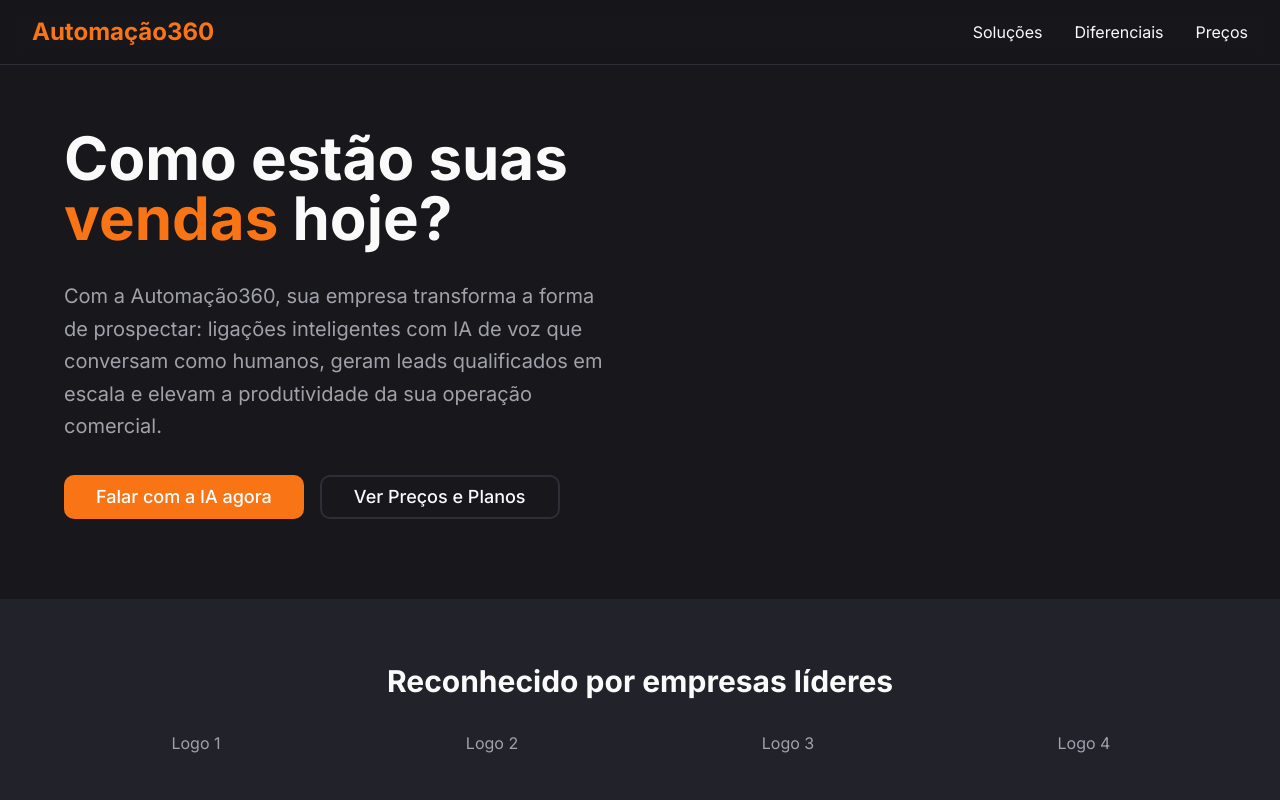
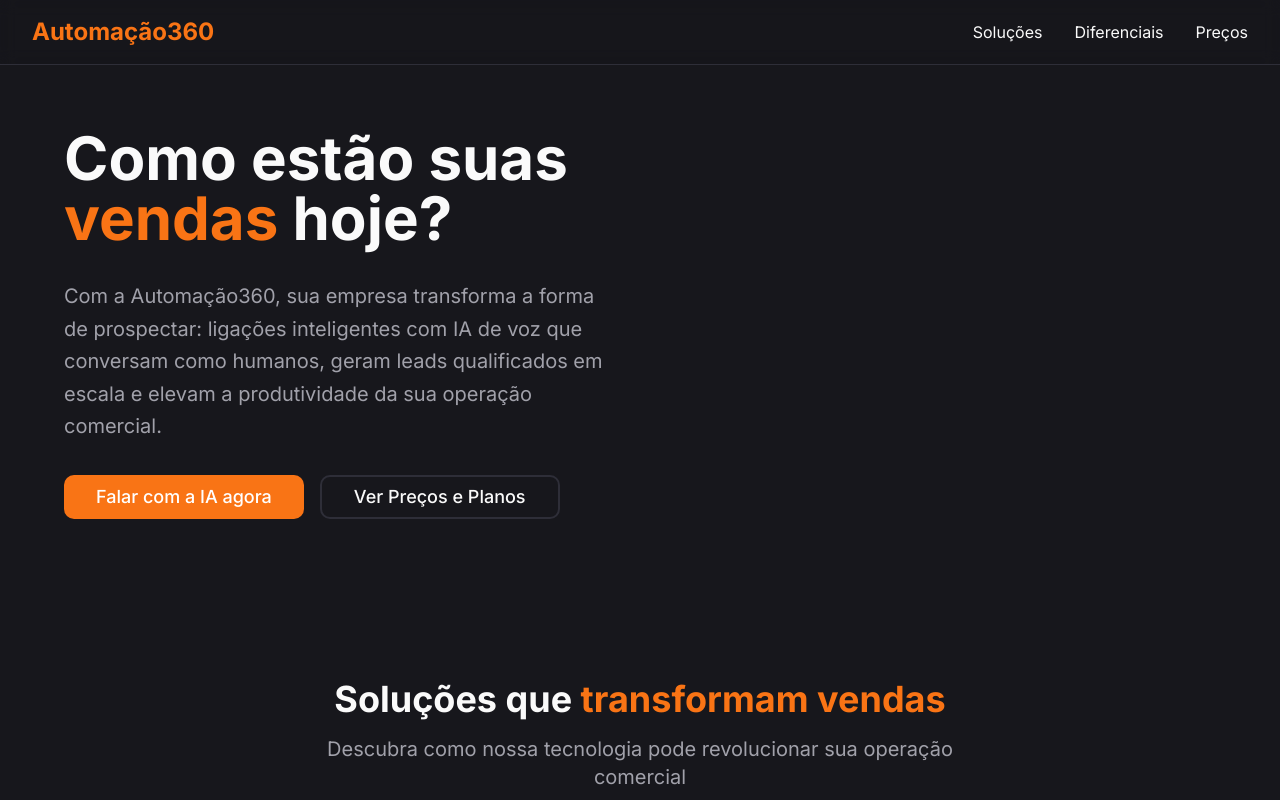
Before and after one commit to automacao360mariafav149/automacao360, a React (Vite) app: page / in a window 1280 px wide. Shown: the top 800 px of the page. Built offline with nearby package versions, Linux system fonts and the light colour scheme; the HTML template or start-up script is replaced by a standard one.

Commit message:
Remove: Remover seÃ§Ã£o Recognition do site
- Remover importaÃ§Ã£o do componente Recognition
- Remover uso do componente na pÃ¡gina Index
- Deletar arquivo Recognition.tsx
- Simplificar layout do site

```diff
--- a/src/components/Recognition.tsx
+++ /dev/null
@@ -1,19 +0,0 @@
-const Recognition = () => {
-  return (
-    <section className="py-16 px-4 sm:px-6 lg:px-8 bg-muted/50">
-      <div className="container mx-auto text-center">
-        <h2 className="text-3xl font-bold mb-8">
-          Reconhecido por empresas líderes
-        </h2>
-        <div className="grid grid-cols-2 md:grid-cols-4 gap-8">
-          <div className="text-muted-foreground">Logo 1</div>
-          <div className="text-muted-foreground">Logo 2</div>
-          <div className="text-muted-foreground">Logo 3</div>
-          <div className="text-muted-foreground">Logo 4</div>
-        </div>
-      </div>
-    </section>
-  );
-};
-
-export default Recognition;
--- a/src/pages/Index.tsx
+++ b/src/pages/Index.tsx
@@ -1,6 +1,5 @@
 import Navbar from "@/components/Navbar";
 import Hero from "@/components/Hero";
-import Recognition from "@/components/Recognition";
 import Features from "@/components/Features";
 import Diferenciais from "@/components/Diferenciais";
 import Testimonials from "@/components/Testimonials";
@@ -13,7 +12,6 @@ const Index = () => {
     <div className="min-h-screen">
       <Navbar />
       <Hero />
-      <Recognition />
       <Features />
       <Diferenciais />
       <Testimonials />
```
